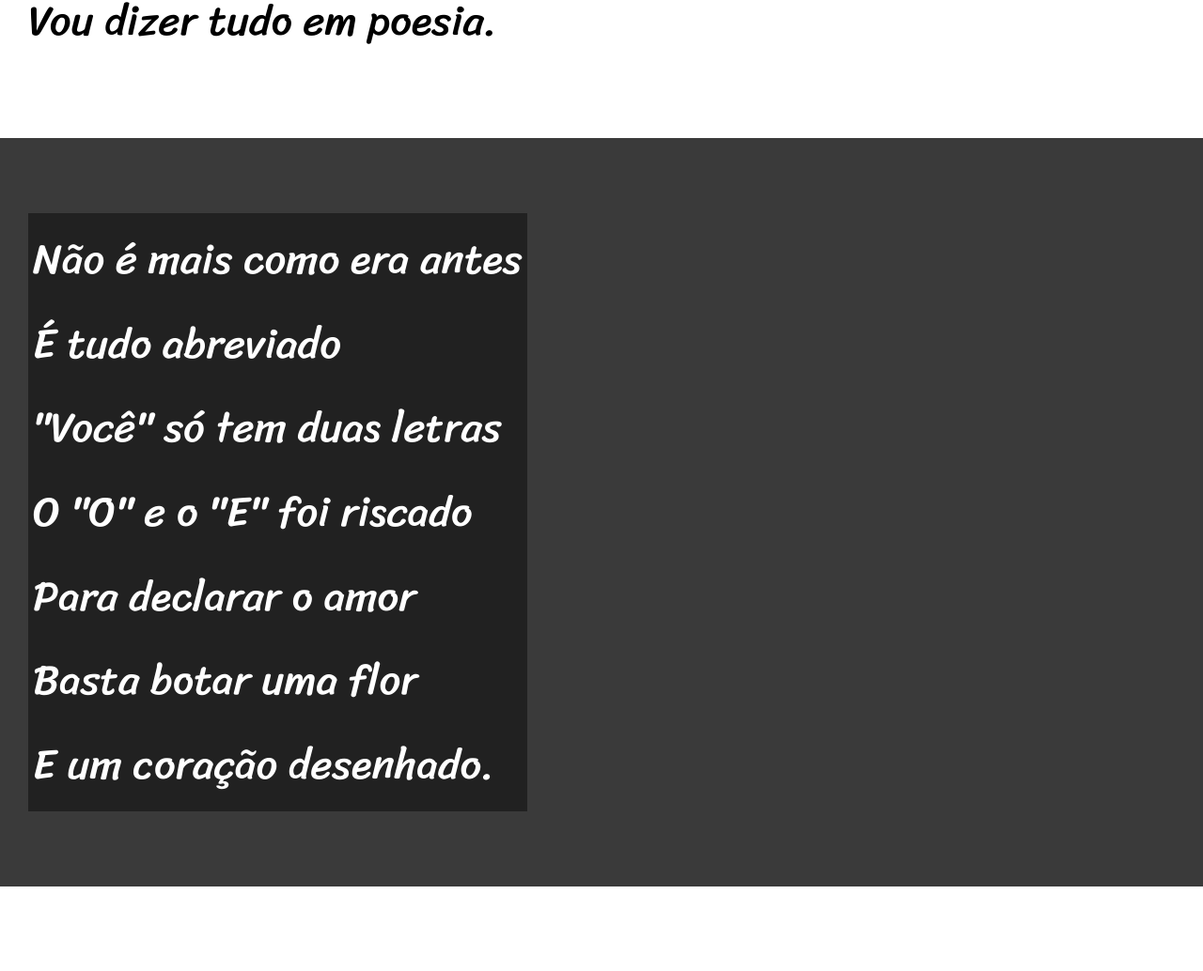
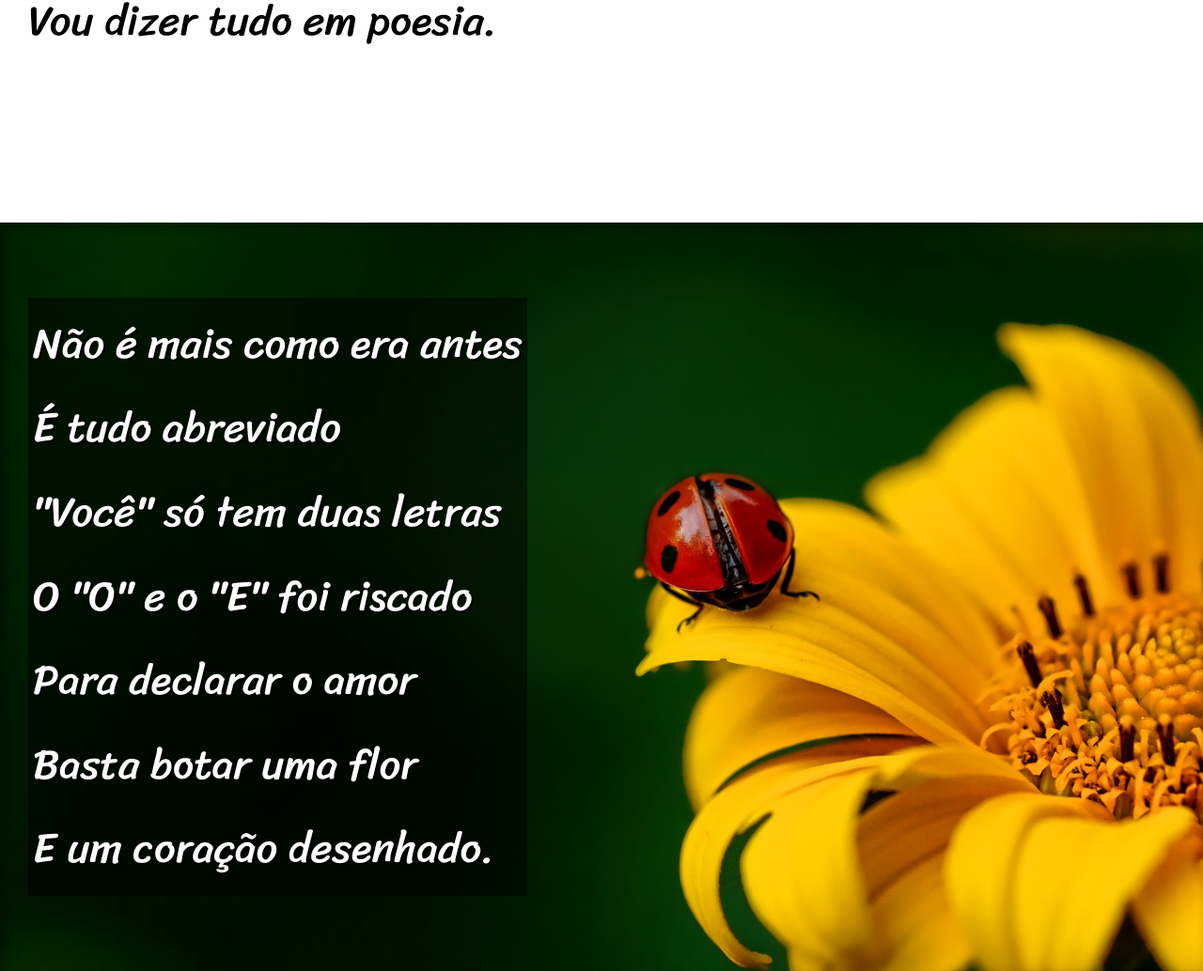
Before and after one commit to VitinBF/html-css, a plain HTML site: page desafios/dx12/index.html in a window 1280 px wide. Shown: the part 900-1934 px from the top of the page at 94% size. Drawn offline with Linux system fonts and the light colour scheme.

Commit message:
atualizei o dx12

```diff
--- a/desafios/dx12/index.html
+++ b/desafios/dx12/index.html
@@ -29,7 +29,7 @@
 
 
 
-    <section class="imagem">
+    <section class="imagem" id="img01">
         <p>
             Não é mais como era antes<br>
             É tudo abreviado<br>
@@ -65,7 +65,7 @@
     </section>
 
 
-    <section class="imagem">
+    <section class="imagem" id="img02">
         <p>
             Tenho saudade das cartas<br>
             Escritas com a própria mão<br>
--- a/desafios/dx12/style.css
+++ b/desafios/dx12/style.css
@@ -50,6 +50,9 @@
     font-family: var(--fonte3);
     font-size: 3.5vw;
 }
+section > p {
+    padding-bottom: 2em;
+}
 section.normal {
     background-color: white;
     color: black;
@@ -57,11 +60,25 @@
 section.imagem {
     background-color: rgb(58, 58, 58);
     color: white;
+    box-shadow: inset 6px 6px 13px 0px rgba(0, 0, 0, 0.335);
+    background-size: cover;
+    background-attachment: fixed;
 }
 section.imagem > p {
-    background-color: rgba(0, 0, 0, 0.438);
+    background-color: rgba(0, 0, 0, 0.512);
     display: inline-block;
     padding: 5px;
+    text-shadow: 2px 2px 0px black;
+}
+section#img01 {
+    background-image: url(imagens/background001.jpg);
+    background-position: right center;
+
+}
+section#img02 {
+    background-image: url(imagens/background002.jpg);
+    background-position: right center;
+
 }
 footer {
     background-color: black;
```
